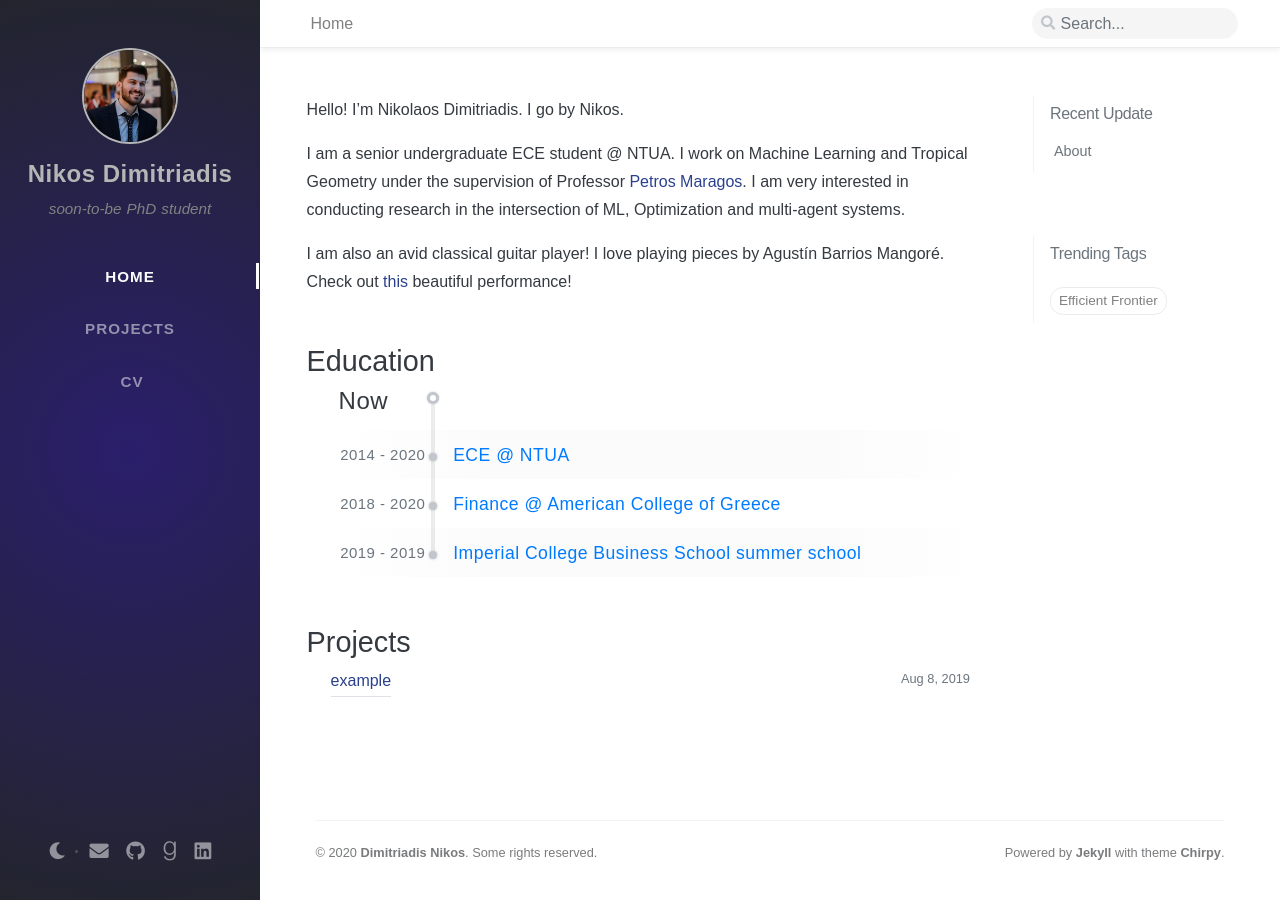
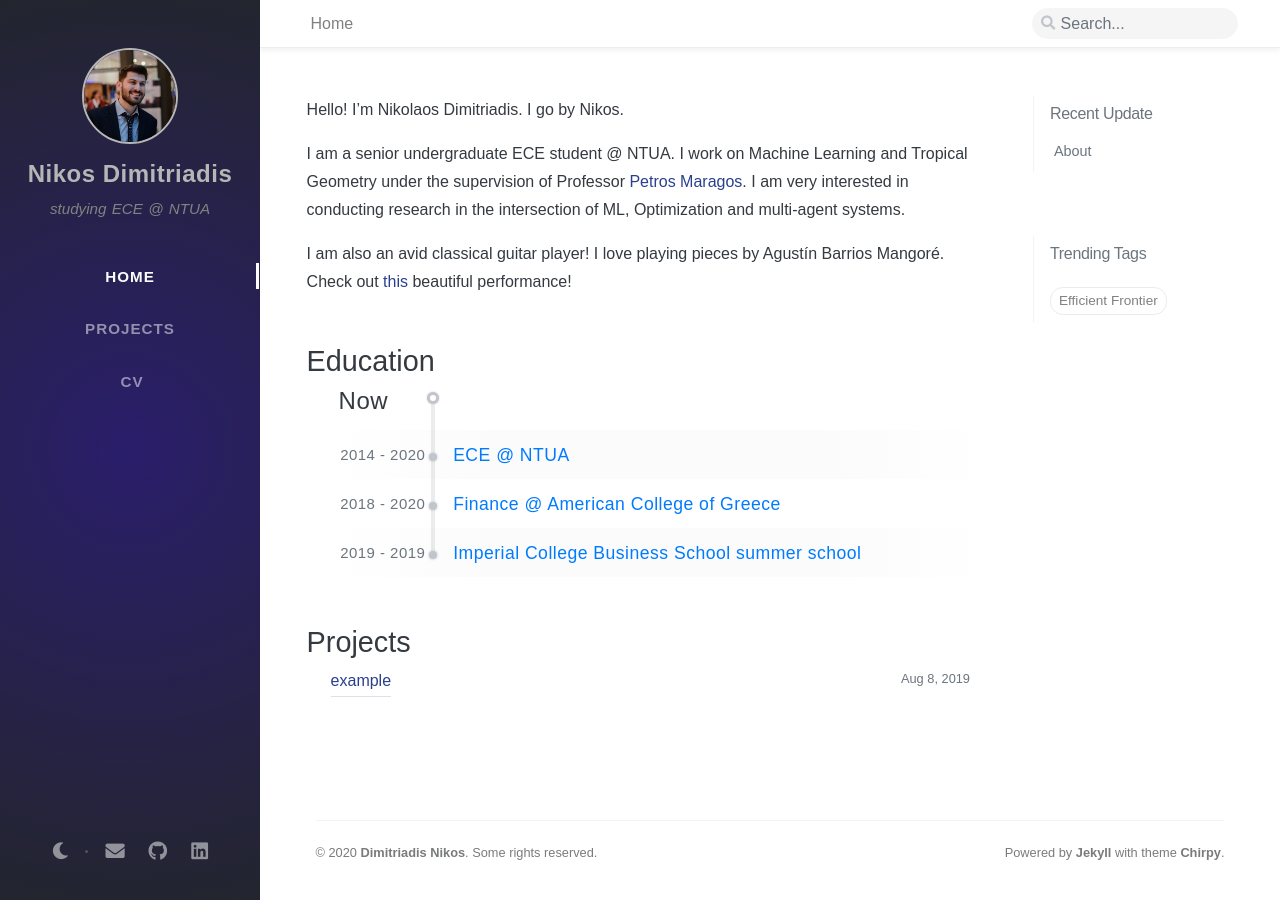
Before and after one commit to nik-dim/nik-dim.github.io, a Jekyll site: the page built from index.html, in a window 1280 px wide. Built offline with Jekyll 4.4.1, drawn with Linux system fonts in a browser that asks for light colours; nearby versions of some CDN libraries; some web fonts are replaced; the list of posts is cut into pages by our own code; comment, search, counter and statistics services are not loaded.

Commit message:
fixed readme & bio, removed goodreads link

```diff
--- a/_config.yml
+++ b/_config.yml
@@ -10,7 +10,8 @@
 
 title: Nikos Dimitriadis                          # the main title
 
-tagline: soon-to-be PhD student  # it will display as the sub-title
+tagline: studying ECE @ NTUA
+  #  soon-to-be PhD student  # it will display as the sub-title
 
 description: >-                        # used by seo meta and the atom feed
   A minimal, portfolio, sidebar,
--- a/_includes/sidebar.html
+++ b/_includes/sidebar.html
@@ -76,9 +76,9 @@
   <a href="https://github.com/{{ site.github.username }}" target="_blank">
     <i class="fab fa-github"></i>
   </a>
-  <a href="https://www.goodreads.com/user/show/95345815-nikos-dimitriadis" target="_blank">
+  <!-- <a href="https://www.goodreads.com/user/show/95345815-nikos-dimitriadis" target="_blank">
     <i class="fab fa-goodreads-g"></i>
-  </a>
+  </a> -->
   <a href="https://www.linkedin.com/in/nikolas-dimitriadis-b87a0b128/" target="_blank">
     <i class="fab fa-linkedin"></i>
   </a>
--- a/assets/css/syntax.scss
+++ b/assets/css/syntax.scss
@@ -1794,7 +1794,7 @@ table {
 
 @media (max-width: 520px) {
   #main>div.row {
-    padding-left: 190px;
+    padding-left: 0px;
   }
 
   #search-result-wrapper {
```
Also changed, not shown: README.md, 1 other file.
